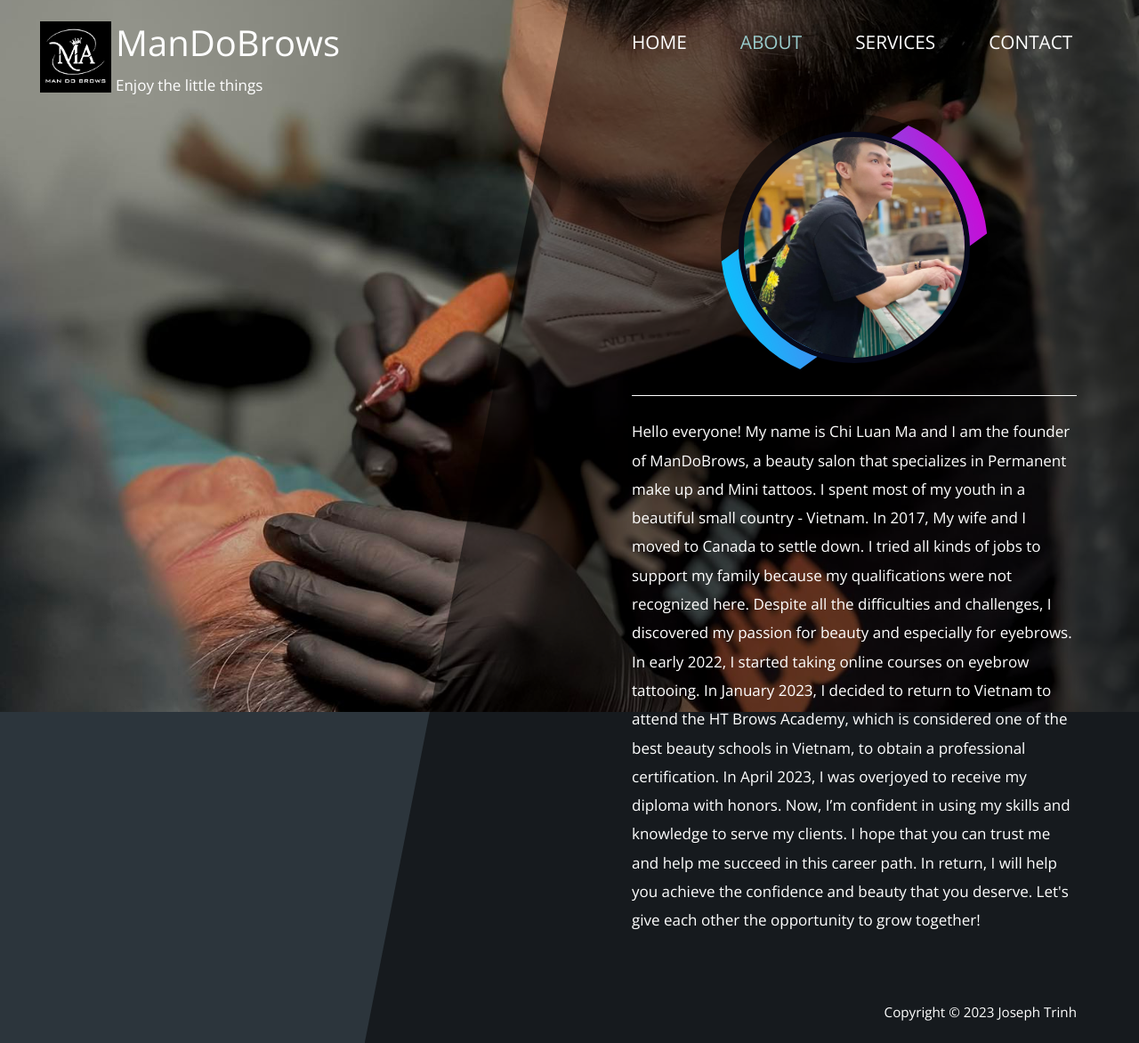
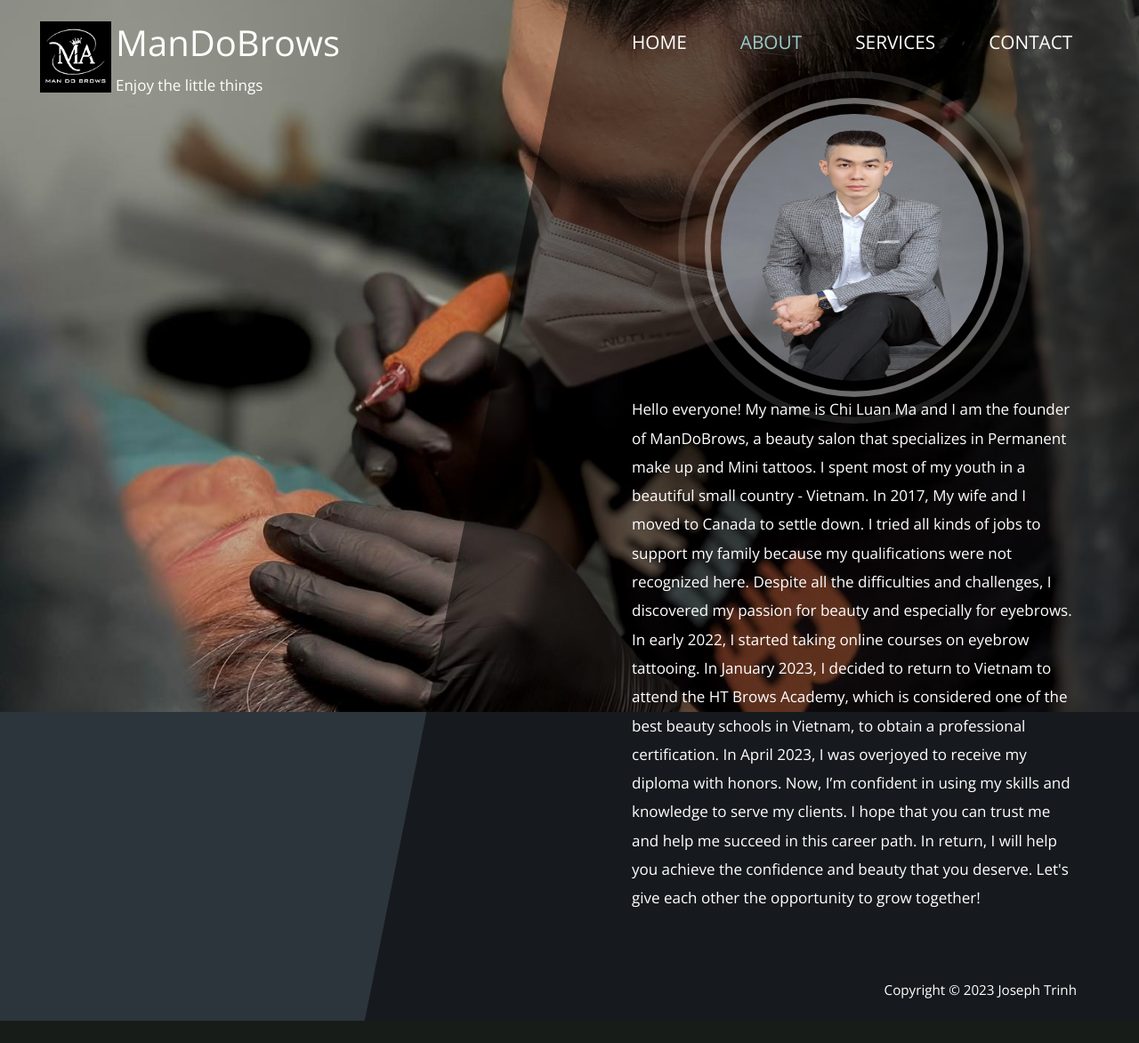
Before and after one commit to ManTrinh/ManDoBrows_Web, a Flask app: page /about in a window 1280 px wide. Shown: the whole page at 89% size. After the commit the page ends 1147 px from the top, so only its background shows below. Run offline with Flask 2, Linux system fonts and the light colour scheme; some libraries are stand-ins or nearby versions.

Commit message:
change avarta image

```diff
--- a/static/css/templatemo-diagoona.css
+++ b/static/css/templatemo-diagoona.css
@@ -307,70 +307,86 @@ textarea {
     background-repeat: no-repeat;
 }
 
-.man-box {
-    position: relative;
-    width: 300px;
-    height: 300px;
-    background: rgba(0, 0, 0, 0.5);
-    border-radius: 50%;
-    overflow: hidden;
-}
-
-.man-center {
+.avarta-center {
     display: flex;
     justify-content: center;
     align-items: center;
 }
 
-.man-box::before {
-    content: '';
-    position: absolute;
-    inset: -5px 75px;
-    background: linear-gradient(200deg, #00ccff, #d400d4);
-    transition: 0.5s;
-    animation: animate 4s linear infinite;
+.avatar {
+    height: 300px;
+    position: relative;
+    width: 300px;
 }
 
-@keyframes animate {
+.avatar img {
+    border-radius: 9999px;
+    height: 100%;
+    position: absolute;
+    width: 100%;
+    z-index: 2;
+}
+
+@keyframes cycle-colors {
     0% {
-        transform: rotate(0deg);
+        border-color: hsl(0, 100%, 50%);
+    }
+
+    25% {
+        border-color: hsl(90, 100%, 50%);
+    }
+
+    50% {
+        border-color: hsl(180, 100%, 50%);
+    }
+
+    75% {
+        border-color: hsl(270, 100%, 50%);
     }
 
     100% {
-        transform: rotate(360deg);
+        border-color: hsl(360, 100%, 50%);
     }
 }
 
-.man-box::after {
-    content: '';
+@keyframes pulse {
+    to {
+        opacity: 0;
+        transform: scale(1);
+    }
+}
+
+.avatar::before,
+.avatar::after {
+    animation: pulse 2s linear infinite;
+    border: #fff solid 8px;
+    border-radius: 9999px;
+    box-sizing: border-box;
+    content: ' ';
+    height: 140%;
+    left: -20%;
+    opacity: .6;
     position: absolute;
-    border-radius: 50%;
+    top: -20%;
+    transform: scale(0.714);
+    width: 140%;
     z-index: 1;
 }
 
-.man-box-content {
-    position: absolute;
-    inset: 20px;
-    border: 6px solid #070a1c;
-    z-index: 3;
-    border-radius: 50%;
-    overflow: hidden;
+.avatar::after {
+    animation-delay: 1s;
 }
 
-.man-box-content img {
-    position: absolute;
-    top: 0;
-    left: 0;
-    width: 100%;
-    height: 100%;
-    object-fit: cover;
-    transition: 0.5s;
-    pointer-events: none;
+.avatar:hover::before,
+.avatar:hover::after {
+    animation: pulse 1s linear infinite, cycle-colors 6s linear infinite;
 }
 
-.man-box:hover .man-box-content img {
-    opacity: 0;
+.avatar:hover::after {
+    animation-delay: .5s;
 }
+
+/*----------*/
 
 @media (max-width: 1200px) {
     .nav-item {
@@ -523,36 +539,36 @@ textarea {
         margin-left: 0;
     }
 }
+
 /*Image Service*/
-.row{
+.row {
     width: 100%;
     display: grid;
     grid-template-columns: 1fr;
     grid-gap: 50px 30px;
 }
 
-.row .left{
+.row .left {
     overflow: hidden;
 }
 
-.row .left img{
+.row .left img {
     width: 500px;
     height: 300px;
     object-fit: cover;
 }
 
-.row .right{
+.row .right {
     display: flex;
     align-items: center;
 
 }
 
-.row .right .service-content
-{
+.row .right .service-content {
     padding-left: 20px;
 }
 
-.row .right .service-content p{
+.row .right .service-content p {
     font-size: 16px;
     line-height: 26px;
     padding-bottom: 15px;
--- a/templates/about.html
+++ b/templates/about.html
@@ -21,14 +21,11 @@
 <div class="tm-row">
     <div class="tm-col-left"></div>
     <main class="tm-col-right">
-        <div class="man-center">
-            <div class="man-box">
-                <div class="man-box-content">
-                    <img src="../static/img/about.png">
-                </div>
+        <div class="avarta-center">
+            <div class="avatar">
+                <img src="../static/img/About_Image.jpg">
             </div>
         </div>
-        <hr class="mb-4">
         <div class="media my-3">
             <div class="media-body">
                 <p>Hello everyone! My name is Chi Luan Ma and I am the founder of ManDoBrows, a beauty salon that
--- a/templates/common/layout.html
+++ b/templates/common/layout.html
@@ -5,7 +5,7 @@
     <meta charset="UTF-8">
     <meta name="viewport" content="width=device-width, initial-scale=1.0">
     <meta http-equiv="X-UA-Compatible" content="ie=edge">
-    <title>Man Do EyeBrows</title>
+    <title>Man Do Brows</title>
     <link rel="icon" type="image/x-icon" href="../static/img/LogoManDoBrows.ico">
     <link href="https://fonts.googleapis.com/css?family=Open+Sans:300,400" rel="stylesheet" />
     <!-- https://fonts.google.com/ -->
--- a/templates/thank.html
+++ b/templates/thank.html
@@ -22,8 +22,8 @@
     <div class="tm-col-left"></div>
     <main class="tm-col-right tm-contact-main"> <!-- Content -->
         <section class="tm-content tm-contact">
-            <h2 class="mb-4 tm-content-title">Contact Us</h2>
-            <p class="mb-85" style="font-size: 1vw;">Thank you for getting in touch with me! I will reply soon</p>
+            <h1 class="mb-4 tm-content-title">Contact Us</h1>
+            <p>Thank you for getting in touch with me! I will reply soon</p>
         </section>
     </main>
 </div>
```
Also changed, not shown: static/img/About_Image.jpg (added), static/img/about.png (deleted).
